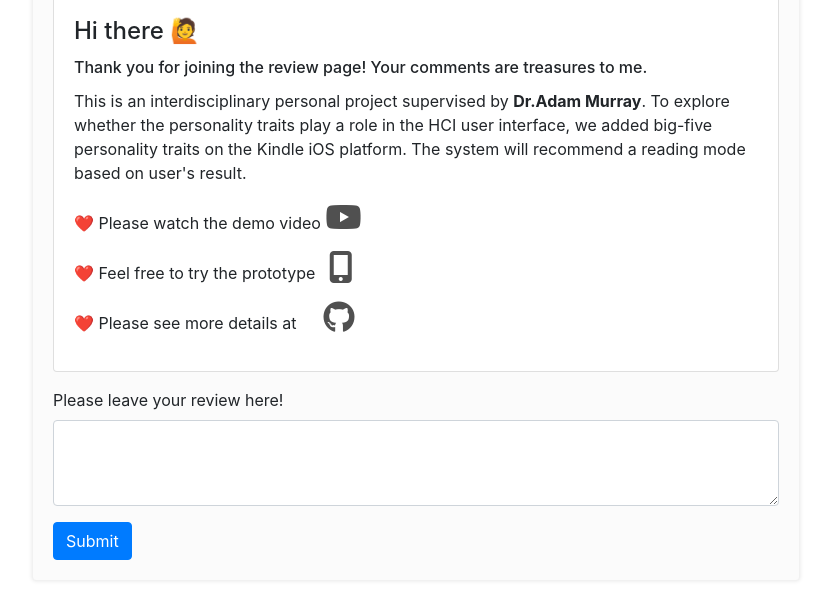
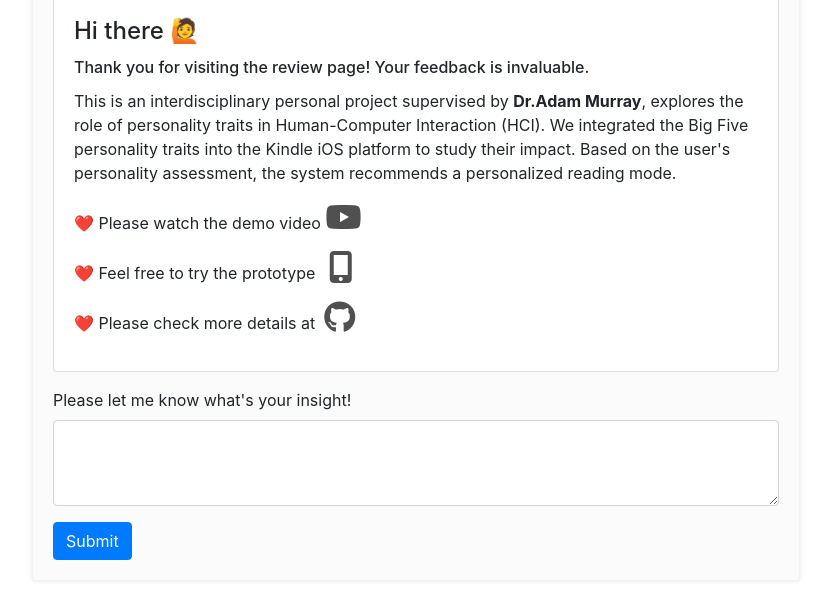
Before and after one commit to lihui-yang/CSC497-ReviewSite, a plain HTML site: page index.html in a window 1280 px wide. Shown: the part 335-926 px from the top of the page, without its empty margins (224-1055 px from the left). Drawn offline with nearby package versions, Linux system fonts and the light colour scheme; a script that the page names is missing.

Commit message:
Revised paragraph

```diff
--- a/index.html
+++ b/index.html
@@ -1,7 +1,7 @@
 <!DOCTYPE html>
 <html>
 	<head>
-		<title>Personality Traits on HCI</title>
+		<title>Personality Traits in HCI</title>
 		<link rel="stylesheet" type="text/css" href="style.css">
 		<script src="https://use.fontawesome.com/a6f0361695.js"></script>
 		<link rel="stylesheet" type="text/css" href="https://maxcdn.bootstrapcdn.com/bootstrap/4.5.2/css/bootstrap.min.css">
@@ -13,17 +13,17 @@
   				<img class="card-img-top" src="https://images.unsplash.com/photo-1610731826702-6ded935d39a2?ixlib=rb-1.2.1&ixid=MnwxMjA3fDB8MHxwaG90by1wYWdlfHx8fGVufDB8fHx8&auto=format&fit=crop&w=1469&q=80">
   				<div class="card-body">
     				<h4 class="card-title">Hi there 🙋</h4>
-    				<h6 class="card-title"> Thank you for joining the review page! Your comments are treasures to me.</h6>
-    				<p class="card-text">This is an interdisciplinary personal project supervised by <b>Dr.Adam Murray</b>. To explore whether the personality traits play a role in the HCI user interface, we added big-five personality traits on the Kindle iOS platform. The system will recommend a reading mode based on user's result.
+    				<h6 class="card-title"> Thank you for visiting the review page! Your feedback is invaluable.</h6>
+    				<p class="card-text">This is an interdisciplinary personal project supervised by <b>Dr.Adam Murray</b>, explores the role of personality traits in Human-Computer Interaction (HCI). We integrated the Big Five personality traits into the Kindle iOS platform to study their impact. Based on the user's personality assessment, the system recommends a personalized reading mode.
     				</p>
     				<p>❤️ Please watch the demo video <a href="https://youtu.be/PJPzn2yJpfY" target="_blank"><i class="fa fa-youtube fa-2x"></i></a></p>
     				<p>❤️ Feel free to try the prototype &nbsp&nbsp<a href="https://csc497.invisionapp.com/console/share/FN354NG686" target="_blank"><i class="fa fa-mobile fa-2x"></i></a></p>
-    				<p>❤️ Please see more details at &nbsp&nbsp&nbsp&nbsp&nbsp<a href="https://github.com/lihui-yang/UVIC-CSC497" target="_blank"><i class="fa fa-github fa-2x"></i></a></p>
+    				<p>❤️ Please check more details at &nbsp<a href="https://github.com/lihui-yang/UVIC-CSC497" target="_blank"><i class="fa fa-github fa-2x"></i></a></p>
   				</div>
 			</div>
 
  			<div class="form-group">
-    			<label for="exampleFormControlTextarea1">Please leave your review here!</label>
+    			<label for="exampleFormControlTextarea1">Please let me know what's your insight!</label>
     			<textarea class="form-control" id="exampleFormControlTextarea1" rows="3"></textarea>
   			</div>
  			<button type="submit" class="btn btn-primary" value="Submit" onclick="check();">Submit</button>
```
